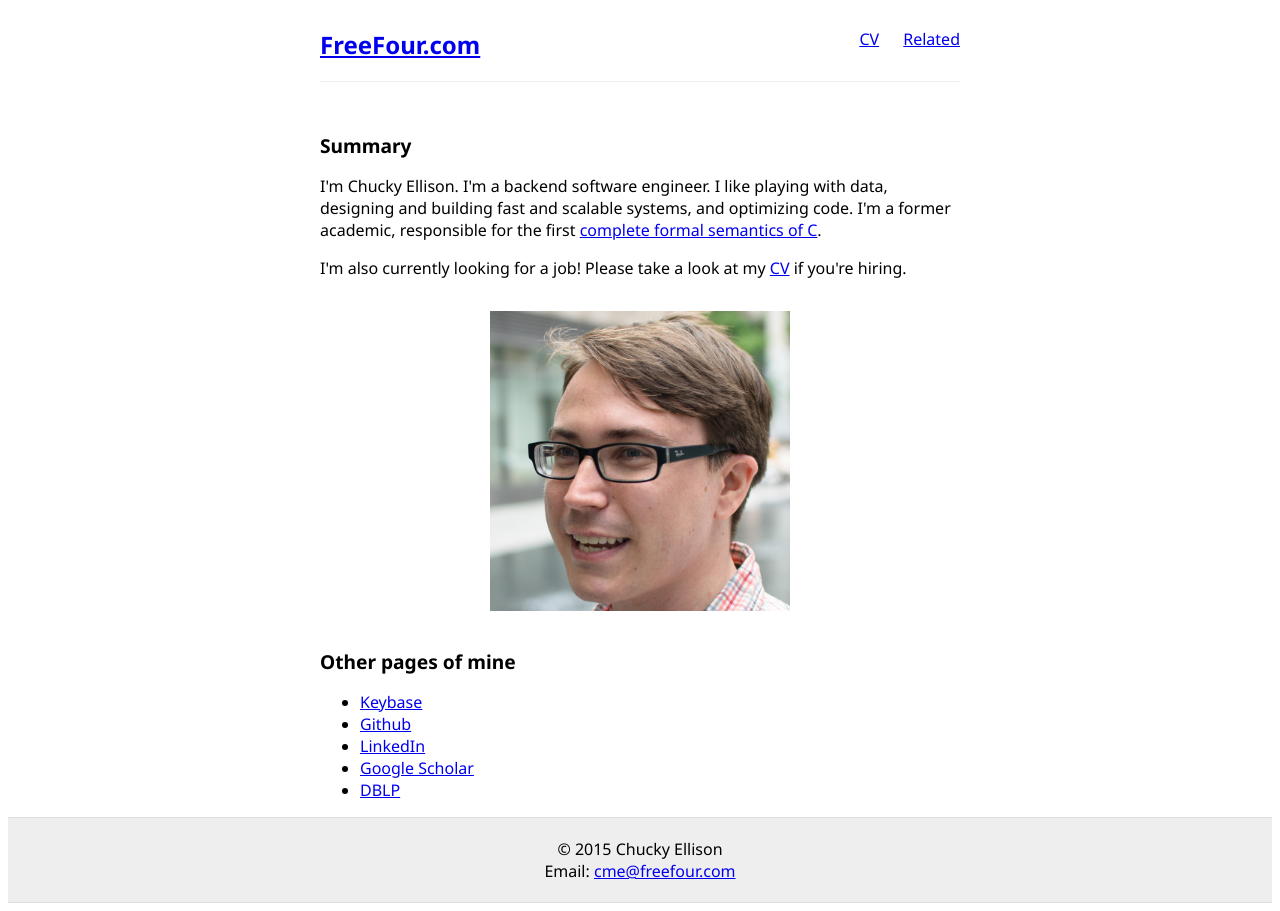
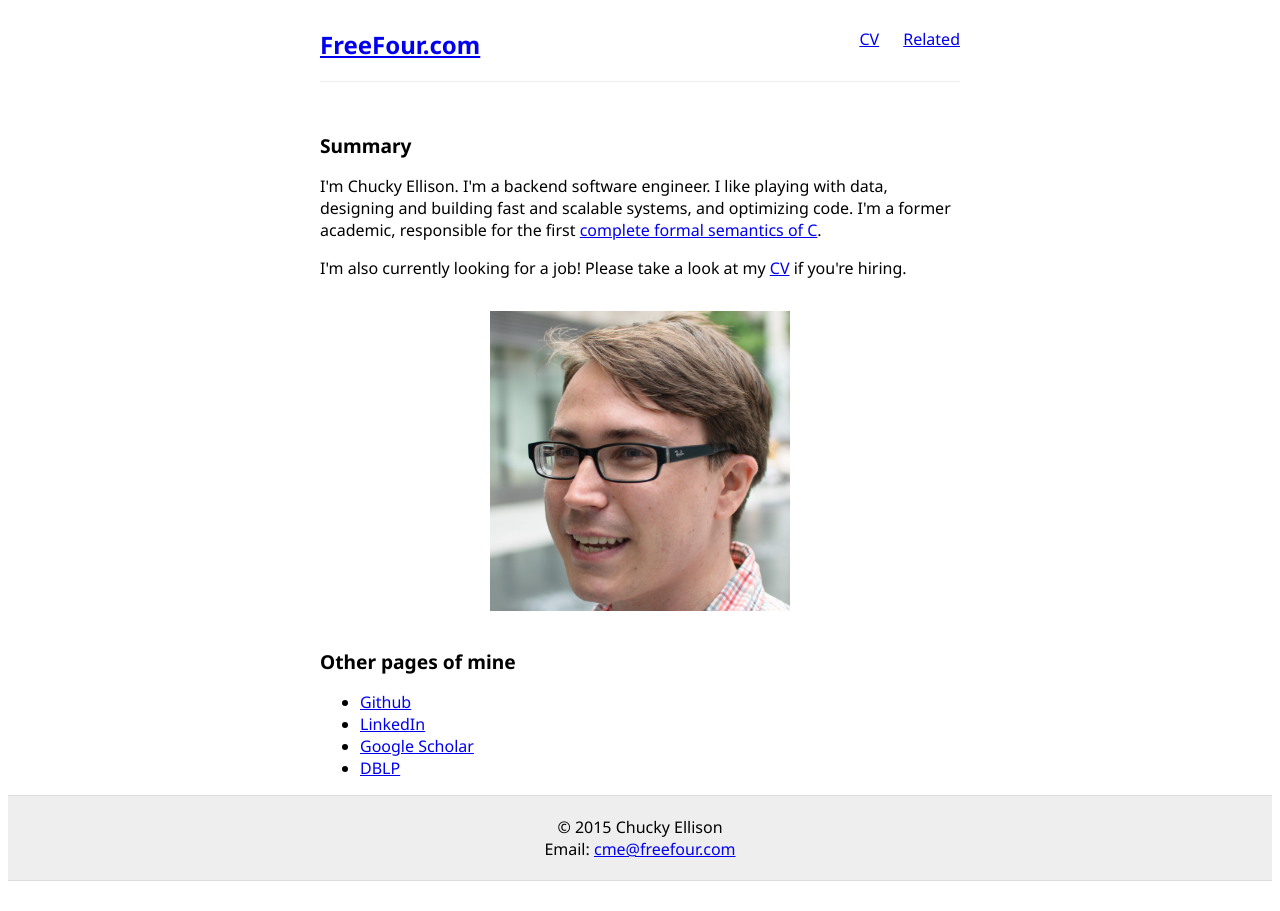
Before and after one commit to ellisonch/ellisonch.github.io, a Jekyll site: the page built from index.html, in a window 1280 px wide. Built offline with Jekyll 4.4.1, drawn with Linux system fonts in a browser that asks for light colours.

Commit message:
removed link to keybase since i broke it

```diff
--- a/index.html
+++ b/index.html
@@ -23,7 +23,6 @@
 <h2>Other pages of mine</h2>
 <div class="links">
 	<ul>
-		<li><a href="https://keybase.io/chucky">Keybase</a></li>
 		<li><a href="https://github.com/ellisonch">Github</a></li>
 		<li><a href="https://www.linkedin.com/profile/view?id=219536615">LinkedIn</a>
 		<li><a href="https://scholar.google.com/citations?user=IsbyC9AAAAAJ">Google Scholar</a></li>
```
